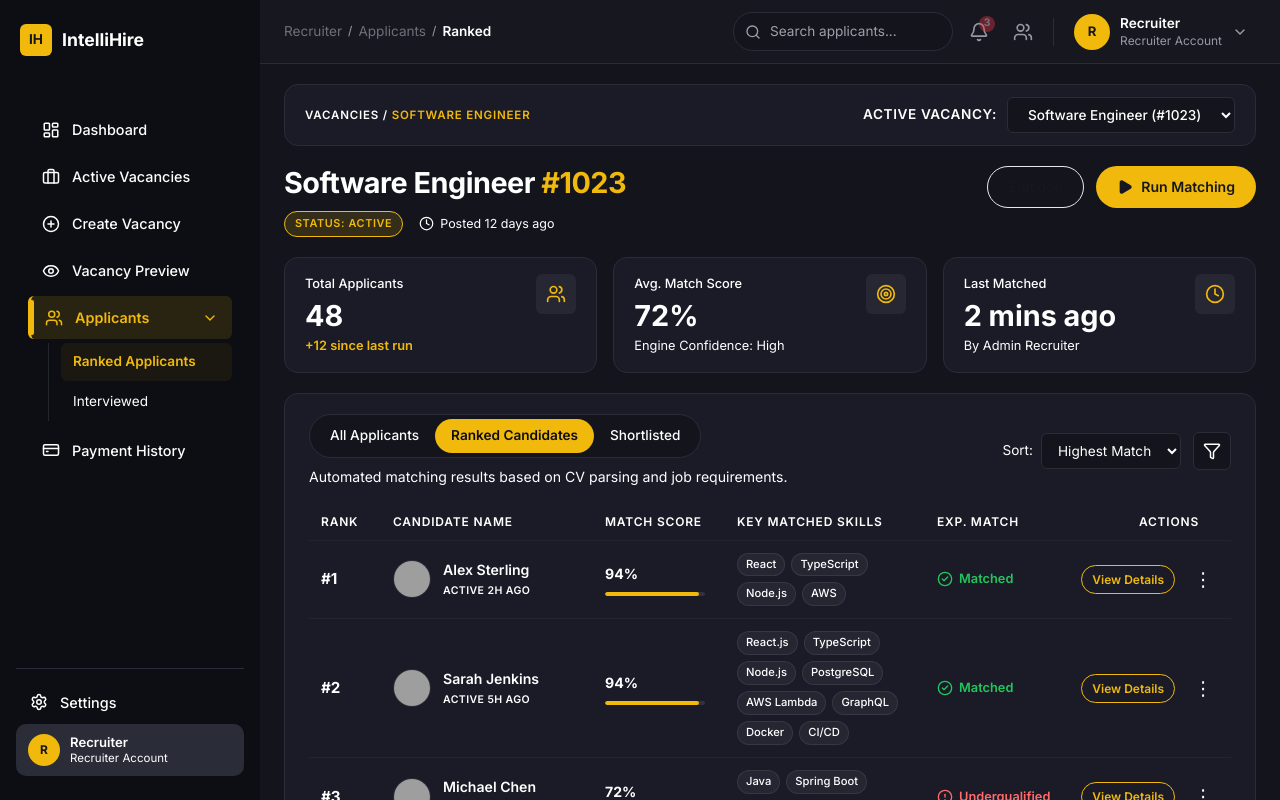
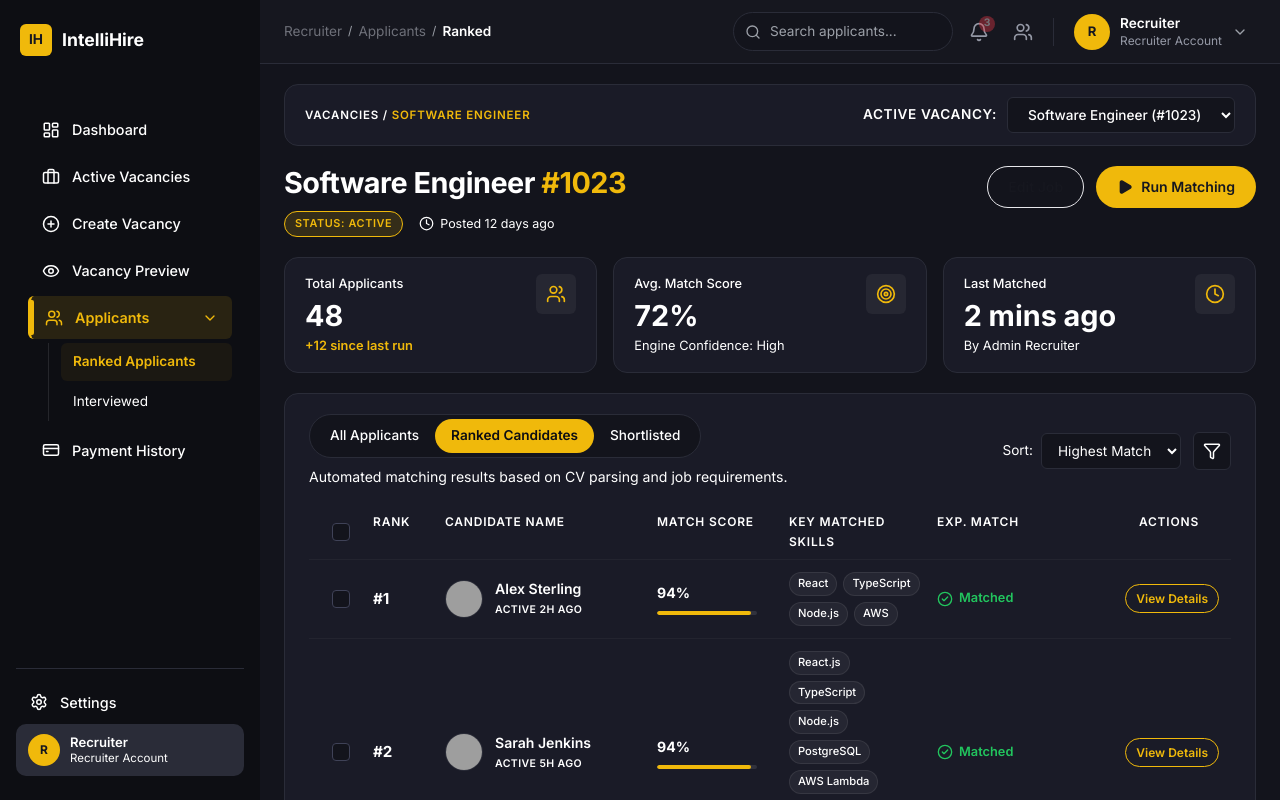
Before and after one commit to IntelliHire-project/Source-code, a React (Create React App) app in the folder frontend/: page /recruiter/applicants/ranked in a window 1280 px wide. Shown: the top 800 px of the page. Built offline with nearby package versions, Linux system fonts and the light colour scheme; grey boxes are pictures that could not be loaded.

Commit message:
feat: implement batch selection functionality for All appicants and ranked candidate section

```diff
--- a/frontend/src/pages/recruiter/RankedApplicants/RankedApplicants.css
+++ b/frontend/src/pages/recruiter/RankedApplicants/RankedApplicants.css
@@ -1690,3 +1690,159 @@
     grid-template-columns: 1fr;
   }
 }
+
+/* ============================================================
+   Batch Actions & Checkbox Layout Extensions
+   ============================================================ */
+.candidates-table.has-checkbox .table-header,
+.candidates-table.has-checkbox .table-row {
+  grid-template-columns: 40px 60px 200px 120px 1fr 130px 140px;
+}
+
+.cell-checkbox {
+  display: flex;
+  align-items: center;
+  justify-content: center;
+}
+
+/* Premium styled custom checkboxes */
+.candidate-checkbox {
+  appearance: none;
+  -webkit-appearance: none;
+  width: 18px;
+  height: 18px;
+  border: 1.5px solid #3f4257;
+  border-radius: 4px;
+  background-color: #13141C;
+  cursor: pointer;
+  outline: none;
+  display: flex;
+  align-items: center;
+  justify-content: center;
+  transition: all 0.2s cubic-bezier(0.16, 1, 0.3, 1);
+  position: relative;
+}
+
+.candidate-checkbox:hover {
+  border-color: var(--accent);
+  box-shadow: 0 0 0 3px rgba(240, 185, 11, 0.15);
+}
+
+.candidate-checkbox:checked {
+  background-color: var(--accent);
+  border-color: var(--accent);
+}
+
+.candidate-checkbox:checked::after {
+  content: "";
+  display: block;
+  width: 5px;
+  height: 9px;
+  border: solid #13141C;
+  border-width: 0 2px 2px 0;
+  transform: rotate(45deg);
+  margin-bottom: 2px;
+}
+
+/* Batch Actions Bar style - Sticky Floating at Bottom Center */
+.batch-actions-bar {
+  position: fixed;
+  bottom: 24px;
+  left: 50%;
+  transform: translateX(-50%);
+  z-index: 100;
+  display: flex;
+  justify-content: space-between;
+  align-items: center;
+  background: rgba(26, 27, 39, 0.95);
+  backdrop-filter: blur(8px);
+  -webkit-backdrop-filter: blur(8px);
+  border: 1.5px solid rgba(240, 185, 11, 0.45);
+  border-radius: 12px;
+  padding: 12px 24px;
+  min-width: 620px;
+  box-shadow: 0 10px 30px rgba(0, 0, 0, 0.5), 0 0 20px rgba(240, 185, 11, 0.15);
+  animation: float-up 0.45s cubic-bezier(0.16, 1, 0.3, 1) forwards;
+}
+
+.batch-selected-count {
+  font-size: 0.88rem;
+  font-weight: 600;
+  color: var(--text-on-dark);
+  letter-spacing: 0.2px;
+}
+
+.batch-buttons {
+  display: flex;
+  align-items: center;
+  gap: 10px;
+}
+
+.btn-batch {
+  border: none;
+  padding: 8px 14px;
+  border-radius: 6px;
+  font-size: 0.8rem;
+  font-weight: 600;
+  cursor: pointer;
+  transition: all 0.2s ease;
+  outline: none;
+}
+
+.btn-batch-shortlist {
+  background-color: var(--accent);
+  color: #13141C;
+}
+
+.btn-batch-shortlist:hover {
+  background-color: #f7cb2f;
+  box-shadow: 0 4px 12px rgba(240, 185, 11, 0.2);
+}
+
+.btn-batch-approve {
+  background-color: rgba(255, 255, 255, 0.05);
+  border: 1.5px solid rgba(255, 255, 255, 0.15);
+  color: #ffffff;
+}
+
+.btn-batch-approve:hover {
+  background-color: rgba(255, 255, 255, 0.1);
+  border-color: rgba(255, 255, 255, 0.25);
+}
+
+.btn-batch-reject {
+  background-color: rgba(230, 57, 70, 0.1);
+  border: 1.5px solid rgba(230, 57, 70, 0.3);
+  color: var(--crisis);
+}
+
+.btn-batch-reject:hover {
+  background-color: rgba(230, 57, 70, 0.15);
+  border-color: var(--crisis);
+}
+
+.btn-batch-clear {
+  background: transparent;
+  border: none;
+  color: var(--text-on-dark-muted);
+  font-size: 0.8rem;
+  font-weight: 600;
+  cursor: pointer;
+  padding: 8px 12px;
+  transition: color 0.2s ease;
+}
+
+.btn-batch-clear:hover {
+  color: var(--text-on-dark);
+}
+
+@keyframes float-up {
+  from {
+    opacity: 0;
+    transform: translate(-50%, 20px);
+  }
+  to {
+    opacity: 1;
+    transform: translate(-50%, 0);
+  }
+}
--- a/frontend/src/pages/recruiter/RankedApplicants/RankedApplicants.jsx
+++ b/frontend/src/pages/recruiter/RankedApplicants/RankedApplicants.jsx
@@ -680,6 +680,7 @@ function RankedApplicants() {
   const [showToast, setShowToast] = useState(false);
   const [toastMessage, setToastMessage] = useState('');
   const [selectedCandidate, setSelectedCandidate] = useState(null);
+  const [selectedCandidateNames, setSelectedCandidateNames] = useState([]);
 
   // Tab State: 'All Applicants', 'Ranked Candidates', 'Shortlisted'
   const [activeTab, setActiveTab] = useState('Ranked Candidates');
@@ -694,6 +695,10 @@ function RankedApplicants() {
   const itemsPerPage = 5;
 
   const selectedVacancy = MOCK_VACANCIES.find(v => v.id === selectedVacancyId) || MOCK_VACANCIES[0];
+
+  useEffect(() => {
+    setSelectedCandidateNames([]);
+  }, [selectedVacancyId, activeTab, currentPage, activeFilter, searchQuery]);
 
   // Handle run matching simulation
   const handleRunMatching = () => {
@@ -1007,8 +1012,36 @@ function RankedApplicants() {
                 </div>
 
                 {/* Candidates Grid Table */}
-                <div className="candidates-table">
+                <div className={`candidates-table ${activeTab !== 'Shortlisted' ? 'has-checkbox' : ''}`}>
                   <div className="table-header">
+                    {activeTab !== 'Shortlisted' && (
+                      <div className="cell-checkbox">
+                        <input
+                          type="checkbox"
+                          className="candidate-checkbox"
+                          checked={
+                            paginatedCandidates.length > 0 &&
+                            paginatedCandidates.every(c => selectedCandidateNames.includes(c.name))
+                          }
+                          onChange={(e) => {
+                            if (e.target.checked) {
+                              const newSelections = [
+                                ...selectedCandidateNames,
+                                ...paginatedCandidates
+                                  .map(c => c.name)
+                                  .filter(name => !selectedCandidateNames.includes(name))
+                              ];
+                              setSelectedCandidateNames(newSelections);
+                            } else {
+                              const pageNames = paginatedCandidates.map(c => c.name);
+                              setSelectedCandidateNames(
+                                selectedCandidateNames.filter(name => !pageNames.includes(name))
+                              );
+                            }
+                          }}
+                        />
+                      </div>
+                    )}
                     <div>Rank</div>
                     <div>Candidate Name</div>
                     <div>Match Score</div>
@@ -1021,6 +1054,24 @@ function RankedApplicants() {
                     paginatedCandidates.map((candidate) => (
                       <div key={candidate.name} className="table-row-container">
                         <div className="table-row">
+                          {activeTab !== 'Shortlisted' && (
+                            <div className="cell-checkbox">
+                              <input
+                                type="checkbox"
+                                className="candidate-checkbox"
+                                checked={selectedCandidateNames.includes(candidate.name)}
+                                onChange={() => {
+                                  if (selectedCandidateNames.includes(candidate.name)) {
+                                    setSelectedCandidateNames(
+                                      selectedCandidateNames.filter(name => name !== candidate.name)
+                                    );
+                                  } else {
+                                    setSelectedCandidateNames([...selectedCandidateNames, candidate.name]);
+                                  }
+                                }}
+                              />
+                            </div>
+                          )}
                           <div className="cell-rank">{candidate.rank}</div>
                           <div className="cell-candidate">
                             <img
@@ -1055,8 +1106,8 @@ function RankedApplicants() {
                               {getStatusIcon(candidate.expMatch)}
                               <span style={{
                                 color: candidate.expMatch === 'Matched' ? 'var(--success)' :
-                                       candidate.expMatch === 'Partial Match' ? 'var(--accent)' :
-                                       candidate.expMatch === 'Underqualified' ? '#ff6b6b' : '#ff4a4a'
+                                  candidate.expMatch === 'Partial Match' ? 'var(--accent)' :
+                                    candidate.expMatch === 'Underqualified' ? '#ff6b6b' : '#ff4a4a'
                               }}>
                                 {candidate.expMatch}
                               </span>
@@ -1069,9 +1120,6 @@ function RankedApplicants() {
                               onClick={() => setSelectedCandidate(candidate)}
                             >
                               View Details
-                            </button>
-                            <button className="btn-more-options">
-                              <span style={{ fontSize: '1.2rem', lineHeight: 1 }}>⋮</span>
                             </button>
                           </div>
                         </div>
@@ -1188,6 +1236,63 @@ function RankedApplicants() {
           </button>
         </div>
       )}
+      {selectedCandidateNames.length > 0 && (
+        <div className="batch-actions-bar">
+          <span className="batch-selected-count">
+            {selectedCandidateNames.length} candidate{selectedCandidateNames.length > 1 ? 's' : ''} selected
+          </span>
+          <div className="batch-buttons">
+            <button
+              className="btn-batch btn-batch-shortlist"
+              onClick={() => {
+                setCandidates(prev =>
+                  prev.map(c => selectedCandidateNames.includes(c.name) ? { ...c, shortlisted: true } : c)
+                );
+                setToastMessage(`Shortlisted ${selectedCandidateNames.length} candidate(s).`);
+                setShowToast(true);
+                setSelectedCandidateNames([]);
+                setTimeout(() => setShowToast(false), 4000);
+              }}
+            >
+              Shortlist Selected
+            </button>
+
+            <button
+              className="btn-batch btn-batch-approve"
+              onClick={() => {
+                setToastMessage(`Approved ${selectedCandidateNames.length} candidate(s) for interview.`);
+                setShowToast(true);
+                setSelectedCandidateNames([]);
+                setTimeout(() => setShowToast(false), 4000);
+              }}
+            >
+              Approve for Interview
+            </button>
+
+            <button
+              className="btn-batch btn-batch-reject"
+              onClick={() => {
+                setCandidates(prev =>
+                  prev.map(c => selectedCandidateNames.includes(c.name) ? { ...c, shortlisted: false, rejected: true } : c)
+                );
+                setToastMessage(`Rejected ${selectedCandidateNames.length} candidate(s).`);
+                setShowToast(true);
+                setSelectedCandidateNames([]);
+                setTimeout(() => setShowToast(false), 4000);
+              }}
+            >
+              Reject Selected
+            </button>
+
+            <button
+              className="btn-batch-clear"
+              onClick={() => setSelectedCandidateNames([])}
+            >
+              Clear Selection
+            </button>
+          </div>
+        </div>
+      )}
 
     </div>
   );
```
